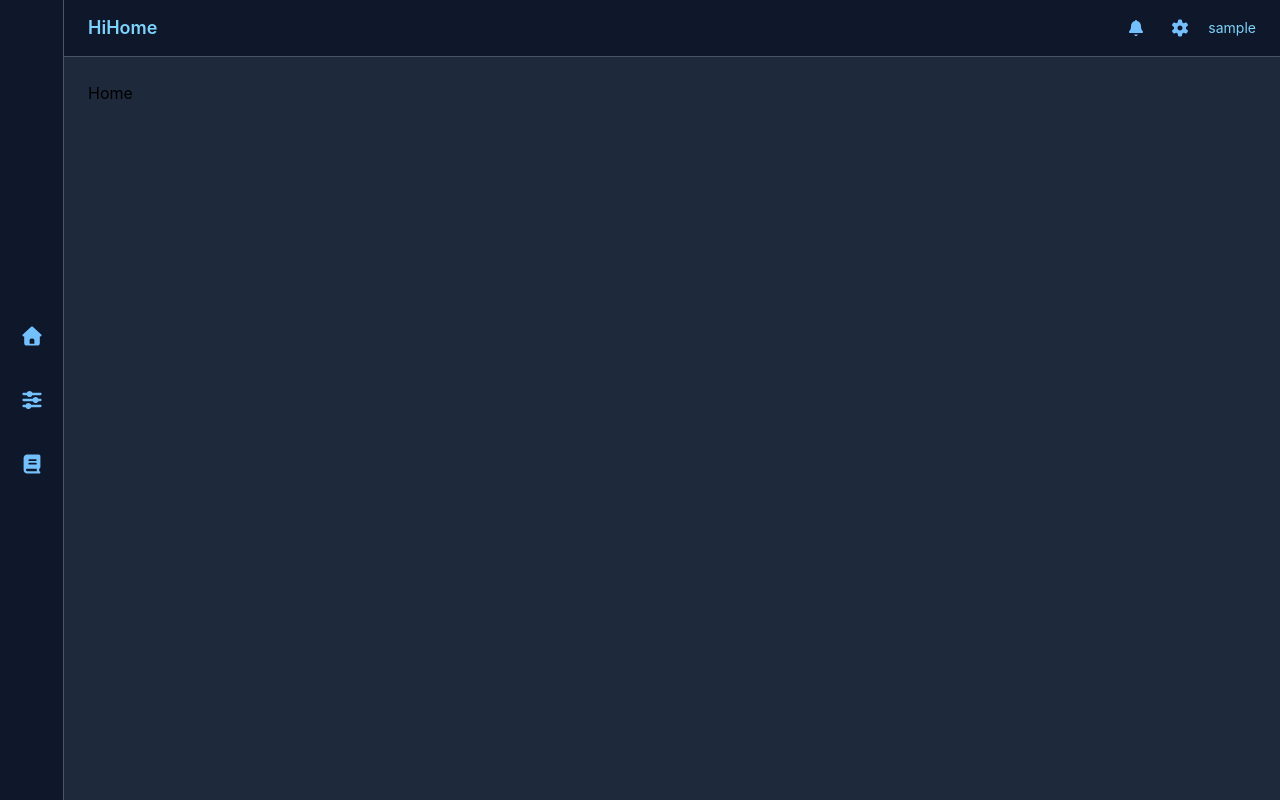
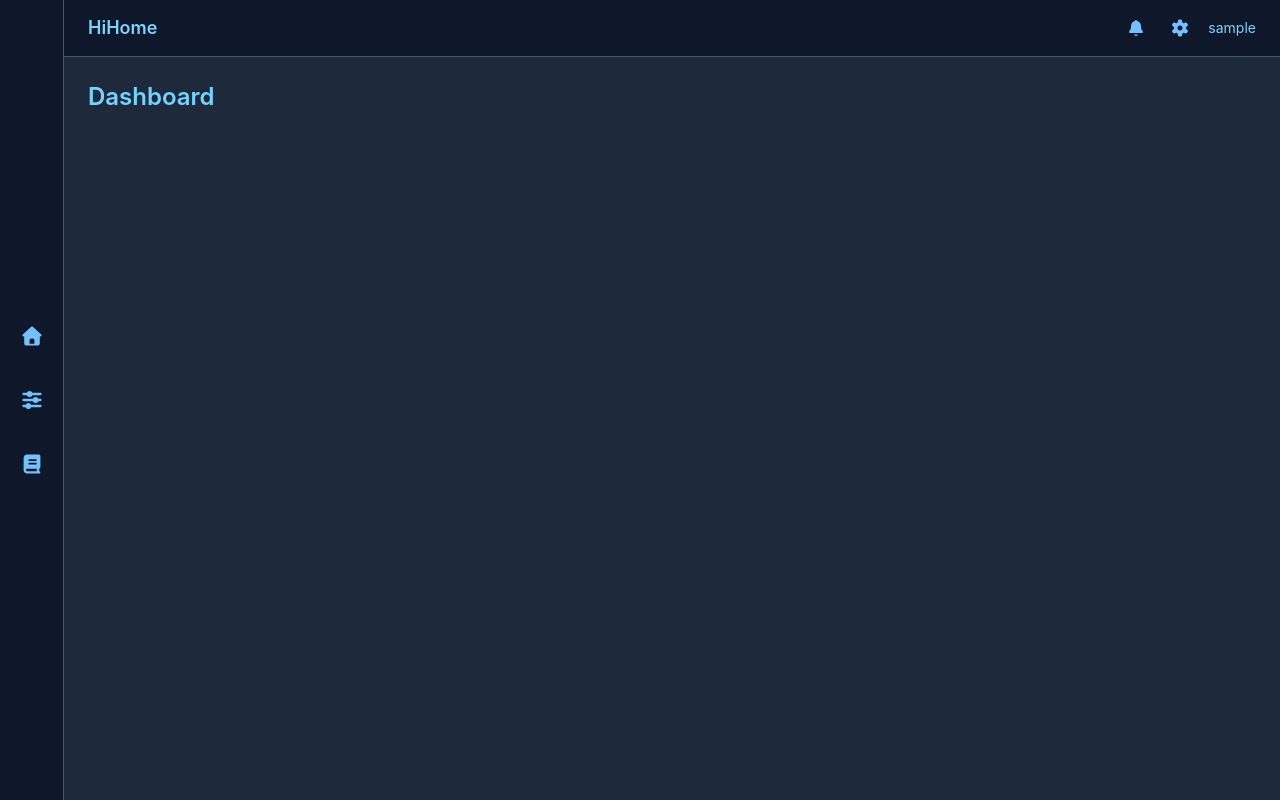
Before and after one commit to nicolo-mn/HiHome, a Vue app in the folder frontend/: page / in a window 1280 px wide. Built offline with nearby package versions, Linux system fonts and the light colour scheme; sample sign-in values are in the browser's storage.

Commit message:
feat(frontend): add new views, update router, removed HomeView

```diff
--- a/frontend/src/router/index.ts
+++ b/frontend/src/router/index.ts
@@ -1,9 +1,11 @@
 import { createRouter, createWebHistory } from "vue-router";
 import LoginView from "../views/LoginView.vue";
 import AppLayout from "../components/AppLayout.vue";
-import HomeView from "../views/HomeView.vue";
 import DashboardView from "../views/DashboardView.vue";
+import ComponentsView from "../views/ComponentsView.vue";
 import RulesView from "../views/RulesView.vue";
+import NotificationsView from "../views/NotificationsView.vue";
+import SettingsView from "../views/SettingsView.vue";
 
 const router = createRouter({
   history: createWebHistory(),
@@ -18,9 +20,16 @@ const router = createRouter({
       component: AppLayout,
       meta: { requiresAuth: true },
       children: [
-        { path: "", name: "home", component: HomeView },
-        { path: "dashboard", name: "dashboard", component: DashboardView },
-        { path: "rules", name: "rules", component: RulesView },
+        { path: "/", component: DashboardView },
+        { path: "/dashboard", name: "dashboard", component: DashboardView },
+        { path: "/components", name: "components", component: ComponentsView },
+        { path: "/rules", name: "rules", component: RulesView },
+        {
+          path: "/notifications",
+          name: "notifications",
+          component: NotificationsView,
+        },
+        { path: "/settings", name: "settings", component: SettingsView },
       ],
     },
   ],
@@ -34,7 +43,7 @@ router.beforeEach((to) => {
   }
 
   if (to.name === "login" && isAuthenticated) {
-    return { name: "home" };
+    return { name: "dashboard" };
   }
 });
 
--- /dev/null
+++ b/frontend/src/views/ComponentsView.vue
@@ -0,0 +1,5 @@
+<template>
+  <div>
+    <h1 class="text-2xl font-semibold text-sky-300">Components</h1>
+  </div>
+</template>
--- /dev/null
+++ b/frontend/src/views/DashboardView.vue
@@ -0,0 +1,5 @@
+<template>
+  <div>
+    <h1 class="text-2xl font-semibold text-sky-300">Dashboard</h1>
+  </div>
+</template>
--- a/frontend/src/views/HomeView.vue
+++ /dev/null
@@ -1,5 +0,0 @@
-<template>
-  <div>
-    <h1>Home</h1>
-  </div>
-</template>
--- /dev/null
+++ b/frontend/src/views/RulesView.vue
@@ -0,0 +1,5 @@
+<template>
+  <div>
+    <h1 class="text-2xl font-semibold text-sky-300">Rules</h1>
+  </div>
+</template>
--- /dev/null
+++ b/frontend/src/views/SettingsView.vue
@@ -0,0 +1,5 @@
+<template>
+  <div>
+    <h1 class="text-2xl font-semibold text-sky-300">Settings</h1>
+  </div>
+</template>
```
Also changed, not shown: 1 other file (tests, documents, lock files or other folders).
